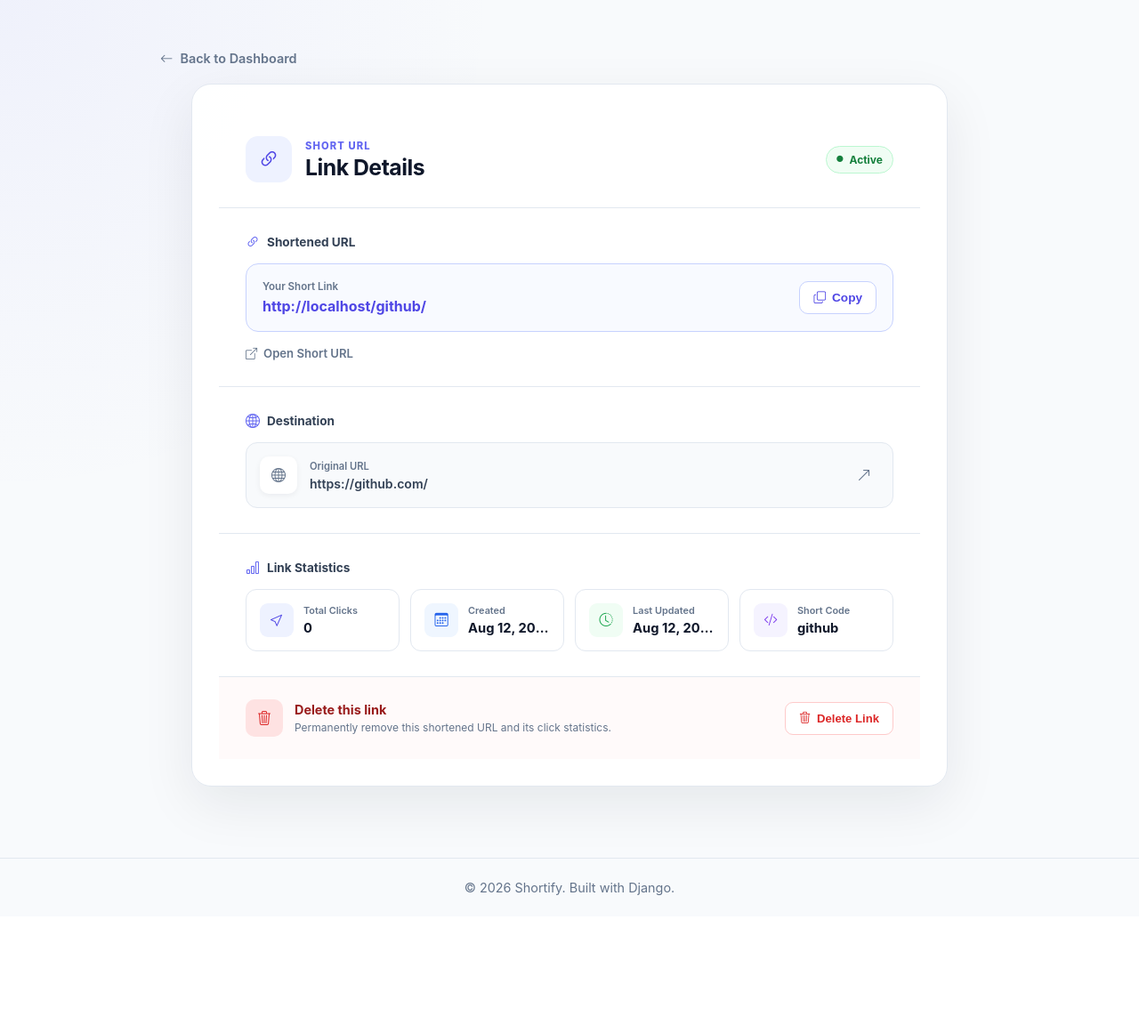
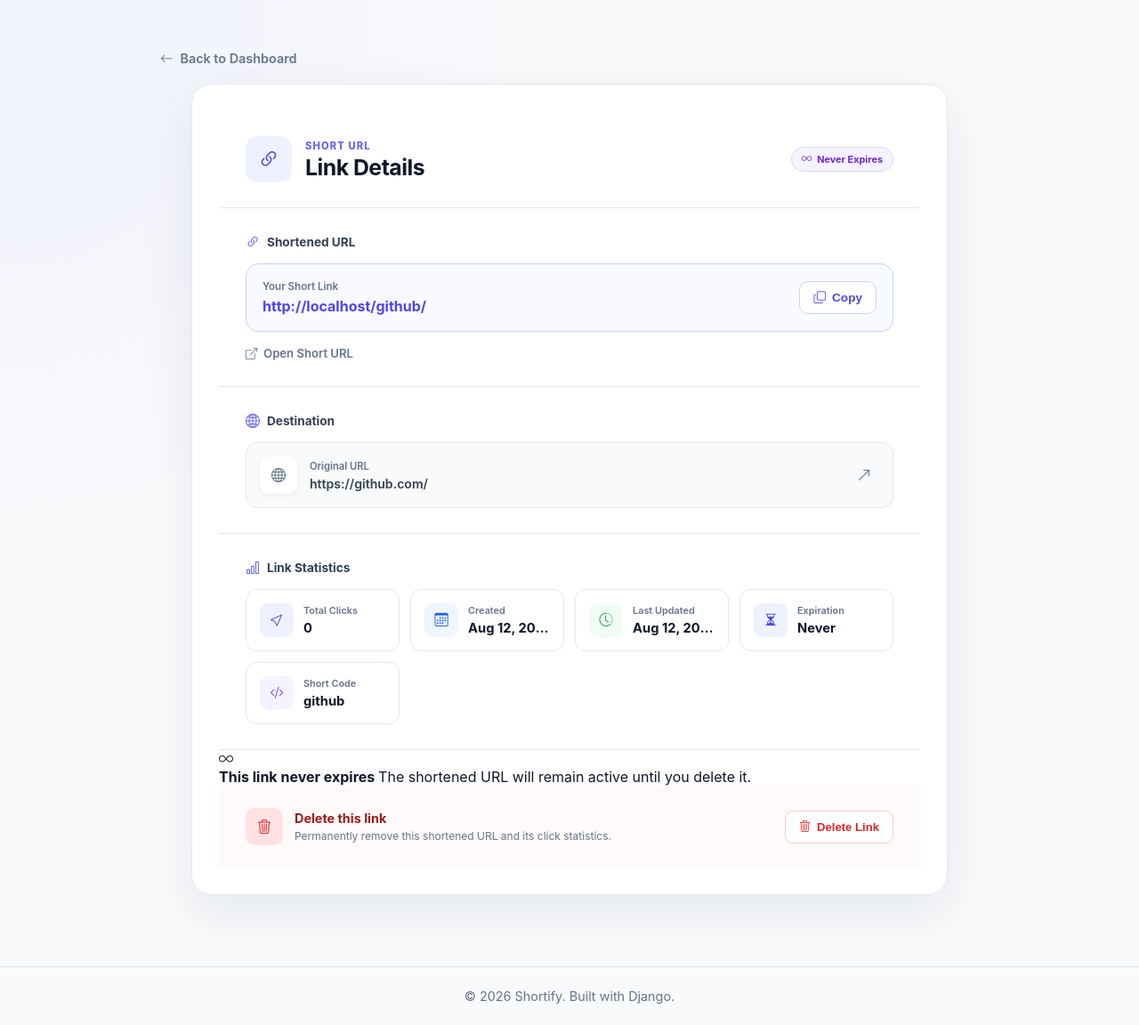
Before and after one commit to pokhrelsamir/Shortify, a Django app: page /link/github/ in a window 1280 px wide. Shown: the part 74-1226 px from the top of the page at 89% size. Before the commit the page ends 1081 px from the top, so only its background shows below. Run offline with Django 5.2, Linux system fonts and the light colour scheme; data comes from the database, SQL or seed files in the repository.

Commit message:
detail.html code minor change to address expiration status

```diff
--- a/links/templates/links/detail.html
+++ b/links/templates/links/detail.html
@@ -50,10 +50,31 @@
 
                 </div>
 
-                <span class="active-badge">
-                    <i class="bi bi-circle-fill"></i>
-                    Active
-                </span>
+
+                <!-- Dynamic Status -->
+
+                {% if link.is_expired %}
+
+                    <span class="active-badge status-badge status-expired">
+                        <i class="bi bi-x-circle"></i>
+                        Expired
+                    </span>
+
+                {% elif link.is_expiring %}
+
+                    <span class="active-badge status-badge status-active">
+                        <i class="bi bi-check-circle"></i>
+                        Active
+                    </span>
+
+                {% else %}
+
+                    <span class="active-badge status-badge status-never">
+                        <i class="bi bi-infinity"></i>
+                        Never Expires
+                    </span>
+
+                {% endif %}
 
             </div>
 
@@ -244,6 +265,39 @@
                     </div>
 
 
+                    <!-- Expiration -->
+
+                    <div class="detail-stat">
+
+                        <div class="stat-icon expiration-icon">
+                            <i class="bi bi-hourglass-split"></i>
+                        </div>
+
+                        <div class="stat-content">
+
+                            <span>
+                                Expiration
+                            </span>
+
+                            {% if link.expires_at %}
+
+                                <strong>
+                                    {{ link.expires_at|date:"M d, Y" }}
+                                </strong>
+
+                            {% else %}
+
+                                <strong>
+                                    Never
+                                </strong>
+
+                            {% endif %}
+
+                        </div>
+
+                    </div>
+
+
                     <!-- Short Code -->
 
                     <div class="detail-stat">
@@ -267,6 +321,84 @@
                     </div>
 
                 </div>
+
+            </div>
+
+
+            <!-- Expiration Information -->
+
+            <div class="expiration-info">
+
+                {% if link.is_expired %}
+
+                    <div class="expiration-message expiration-message-expired">
+
+                        <div class="expiration-message-icon">
+                            <i class="bi bi-exclamation-circle"></i>
+                        </div>
+
+                        <div>
+
+                            <strong>
+                                This link has expired
+                            </strong>
+
+                            <span>
+                                The shortened URL can no longer be used
+                                to access the destination.
+                            </span>
+
+                        </div>
+
+                    </div>
+
+                {% elif link.is_expiring %}
+
+                    <div class="expiration-message expiration-message-active">
+
+                        <div class="expiration-message-icon">
+                            <i class="bi bi-clock"></i>
+                        </div>
+
+                        <div>
+
+                            <strong>
+                                This link is currently active
+                            </strong>
+
+                            <span>
+                                It will expire on
+                                {{ link.expires_at|date:"M d, Y \a\t h:i A" }}.
+                            </span>
+
+                        </div>
+
+                    </div>
+
+                {% else %}
+
+                    <div class="expiration-message expiration-message-never">
+
+                        <div class="expiration-message-icon">
+                            <i class="bi bi-infinity"></i>
+                        </div>
+
+                        <div>
+
+                            <strong>
+                                This link never expires
+                            </strong>
+
+                            <span>
+                                The shortened URL will remain active
+                                until you delete it.
+                            </span>
+
+                        </div>
+
+                    </div>
+
+                {% endif %}
 
             </div>
 
```
